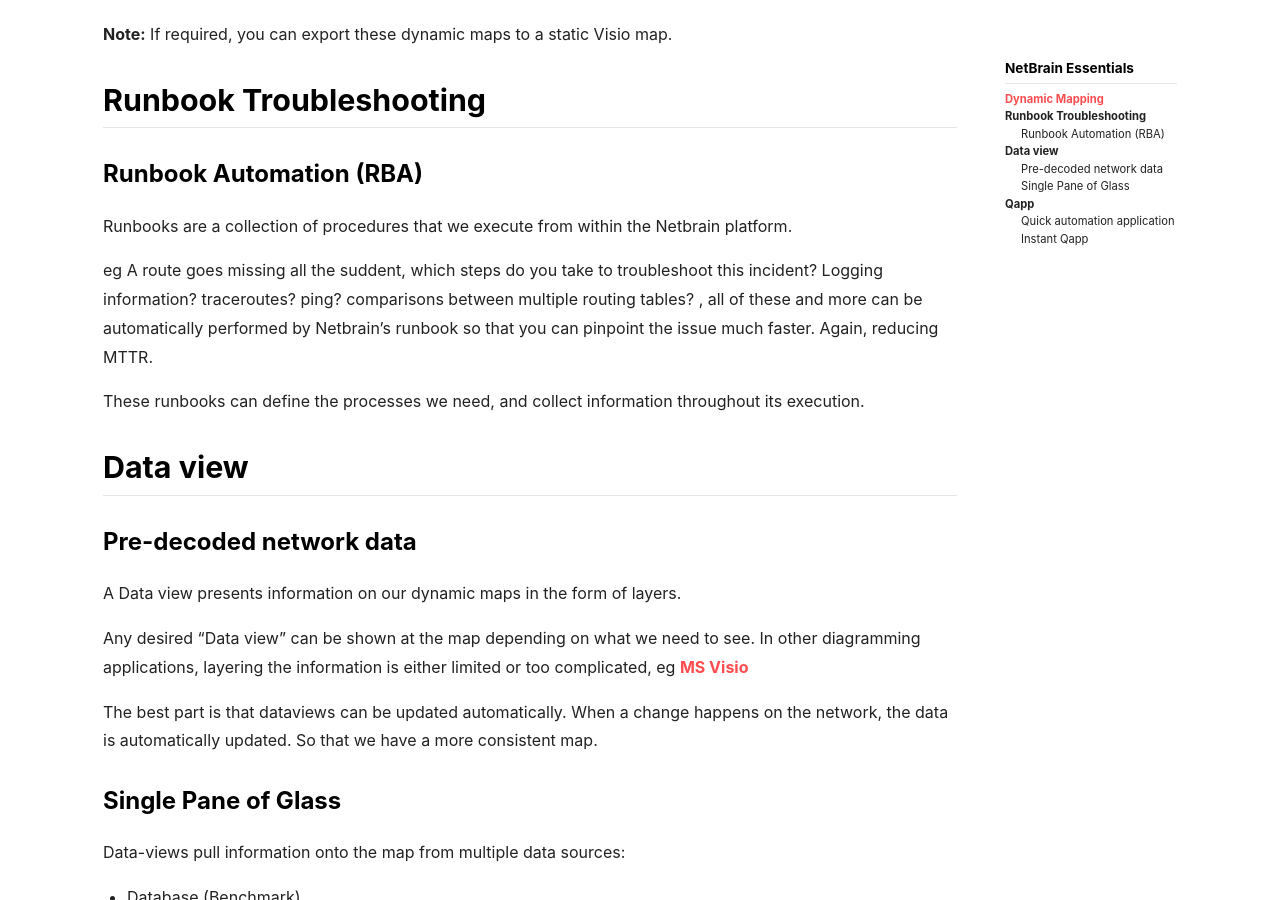
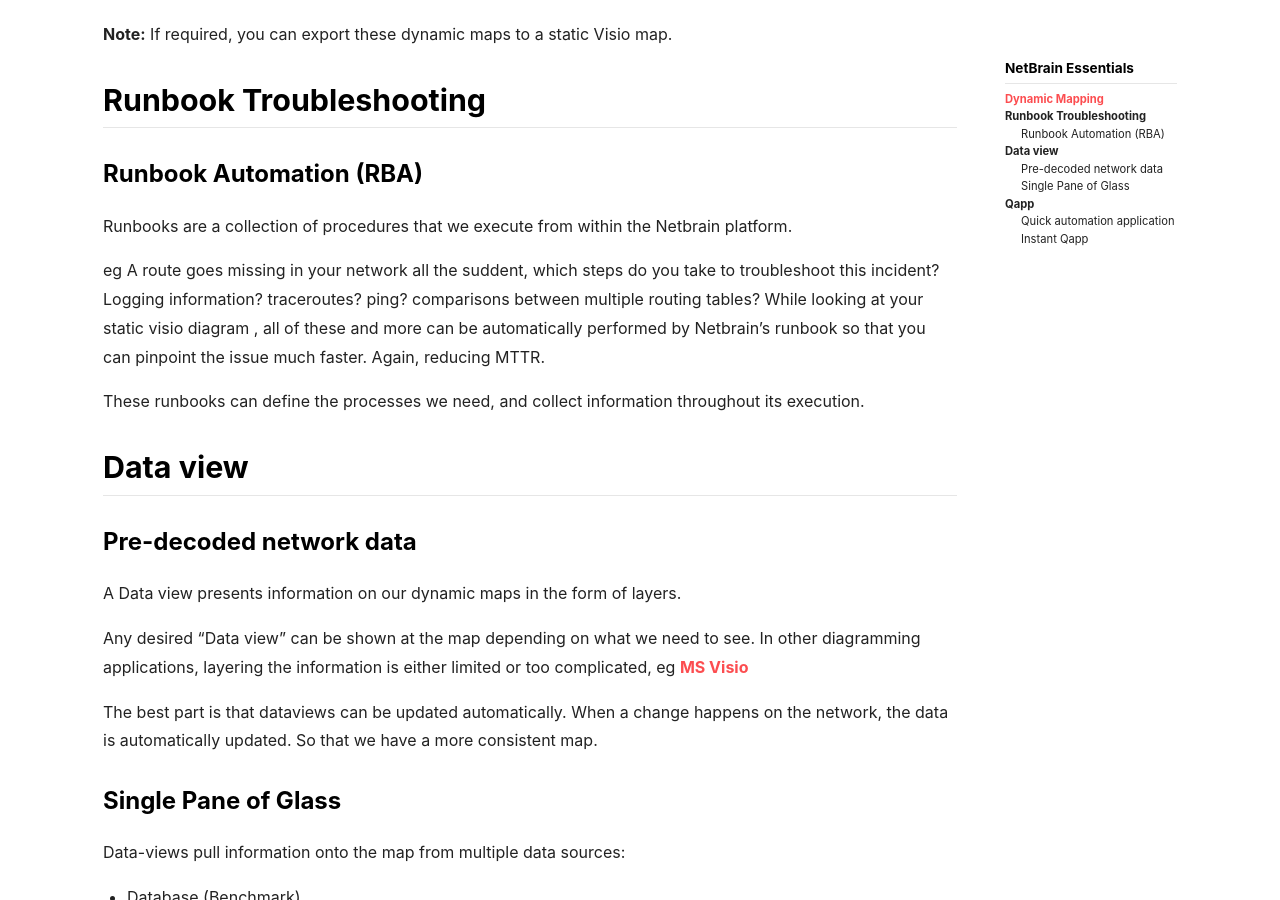
Before and after one commit to amarinjs/sitio, a Jekyll site: the page built from _posts/2019-09-27-Netbrain-basics.md, in a window 1280 px wide and 900 px high, scrolled down 1306 px. Built offline with Jekyll 4.4.1, drawn with Linux system fonts in a browser that asks for light colours; nearby versions of some CDN libraries; comment, search, counter and statistics services are not loaded.

Commit message:
Update 2019-09-27-Netbrain-basics.md

```diff
--- a/_posts/2019-09-27-Netbrain-basics.md
+++ b/_posts/2019-09-27-Netbrain-basics.md
@@ -51,7 +51,7 @@
 ### Runbook Automation (RBA)
 Runbooks are a collection of procedures that we execute from within the Netbrain platform.
 
-eg A route goes missing all the suddent, which steps do you take to troubleshoot this incident? Logging information? traceroutes? ping? comparisons between multiple routing tables? , all of these and more can be automatically performed by Netbrain's runbook so that you can pinpoint the issue much faster. Again, reducing MTTR.
+eg A route goes missing in your network all the suddent, which steps do you take to troubleshoot this incident? Logging information? traceroutes? ping? comparisons between multiple routing tables? While looking at your static visio diagram , all of these and more can be automatically performed by Netbrain's runbook so that you can pinpoint the issue much faster. Again, reducing MTTR.
 
 These runbooks can define the processes we need, and collect information throughout its execution.
 
```
